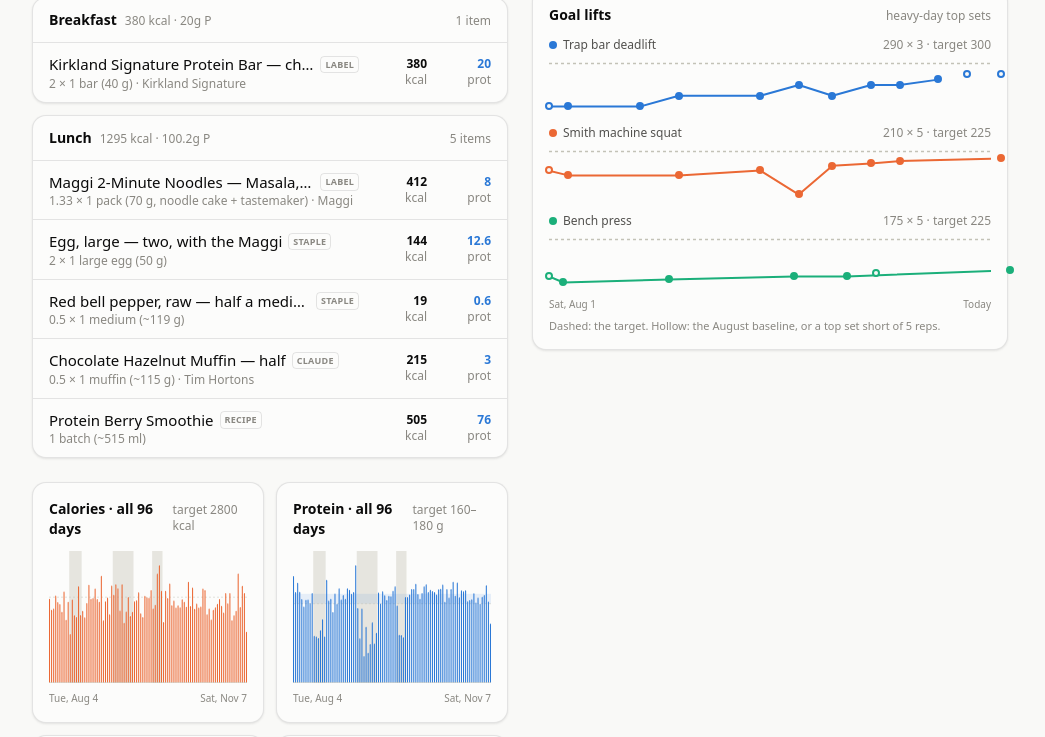
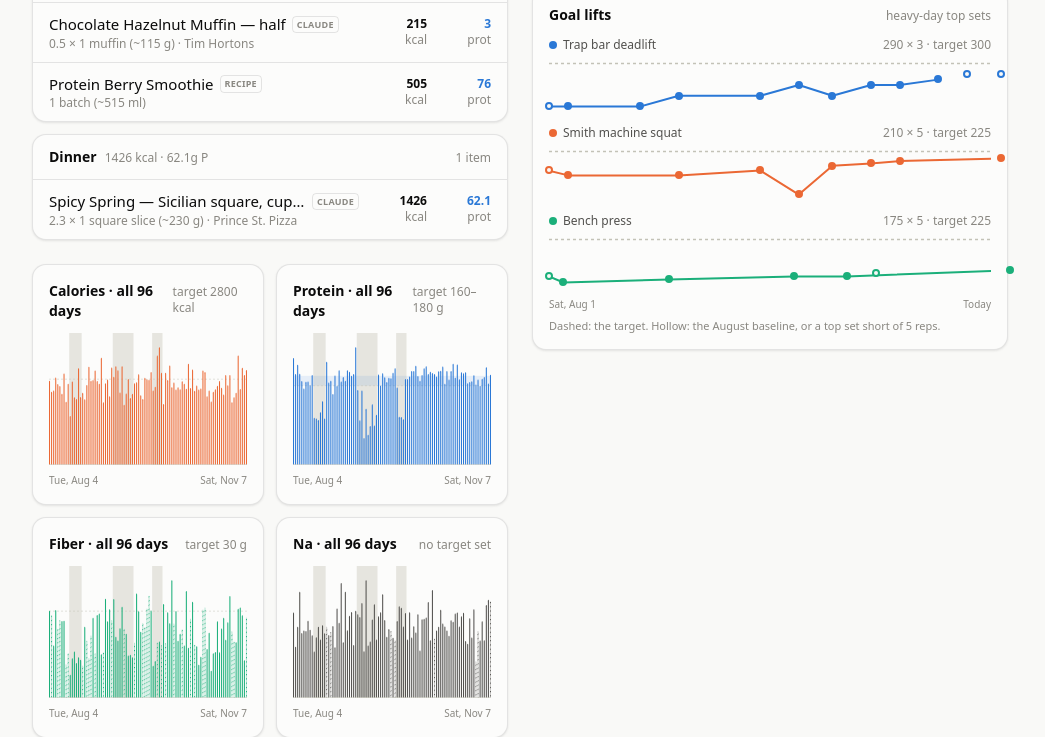
Before and after one commit to soldoutbudokan/Health, a Next.js app: page /Health/ in a window 1280 px wide. Shown: the part 1780-2517 px from the top of the page, without its empty margins (120-1165 px from the left). Built offline with nearby package versions, Linux system fonts and the light colour scheme.

Commit message:
Log Nov 7 dinner: 2.3 Spicy Spring squares from Prince St. Pizza
Adds the square to the catalog as an estimate from its ingredients; Prince St. publishes no figures.

```diff
--- a/src/data/restaurants.ts
+++ b/src/data/restaurants.ts
@@ -334,6 +334,18 @@ export const RESTAURANT_FOODS: Food[] = [
     macros: { calories: 430, protein: 6, carbs: 62, fat: 18, fiber: 2, sugar: 34, sodium: 400 },
     note: "Estimated on Nov 7: searches found no figures for it, only that it's a seasonal muffin with nuts on top. Built from Tim Hortons' chocolate chip muffin (410–420 kcal, 115 g, 330–430 mg sodium in third-party listings), with a little fat added for the hazelnut. Call it 380–500 kcal and 300–500 mg sodium; the filling and topping are the unknowns.",
     tags: ["tim hortons", "timmies", "muffin", "chocolate", "hazelnut", "bakery", "chain", "snack"],
+  },
+  {
+    id: "prince-st-spicy-spring-square",
+    name: "Spicy Spring",
+    variant: "Sicilian square, cupped pepperoni",
+    brand: "Prince St. Pizza",
+    source: "claude",
+    per: "1 square slice (~230 g)",
+    gramsPerServing: 230,
+    macros: { calories: 620, protein: 27, carbs: 65, fat: 28, fiber: 3, sugar: 5, sodium: 1500 },
+    note: "Estimated on Nov 7 from what's on it, since Prince St. publishes no figures: thick Sicilian dough, fresh mozzarella, pecorino, spicy tomato sauce and cupped pepperoni, at about 230 g a square. Call it 450–800 kcal; the size of the cut and the pan oil are the unknowns. Sodium 1,000–2,000 mg, mostly from the pepperoni and the dough.",
+    tags: ["prince st", "prince street", "pizza", "spicy spring", "pepperoni", "square", "sicilian", "slice", "restaurant", "dinner"],
   },
   {
     id: "mandys-cobb-salad",
```
Also changed, not shown: data/log.csv.
